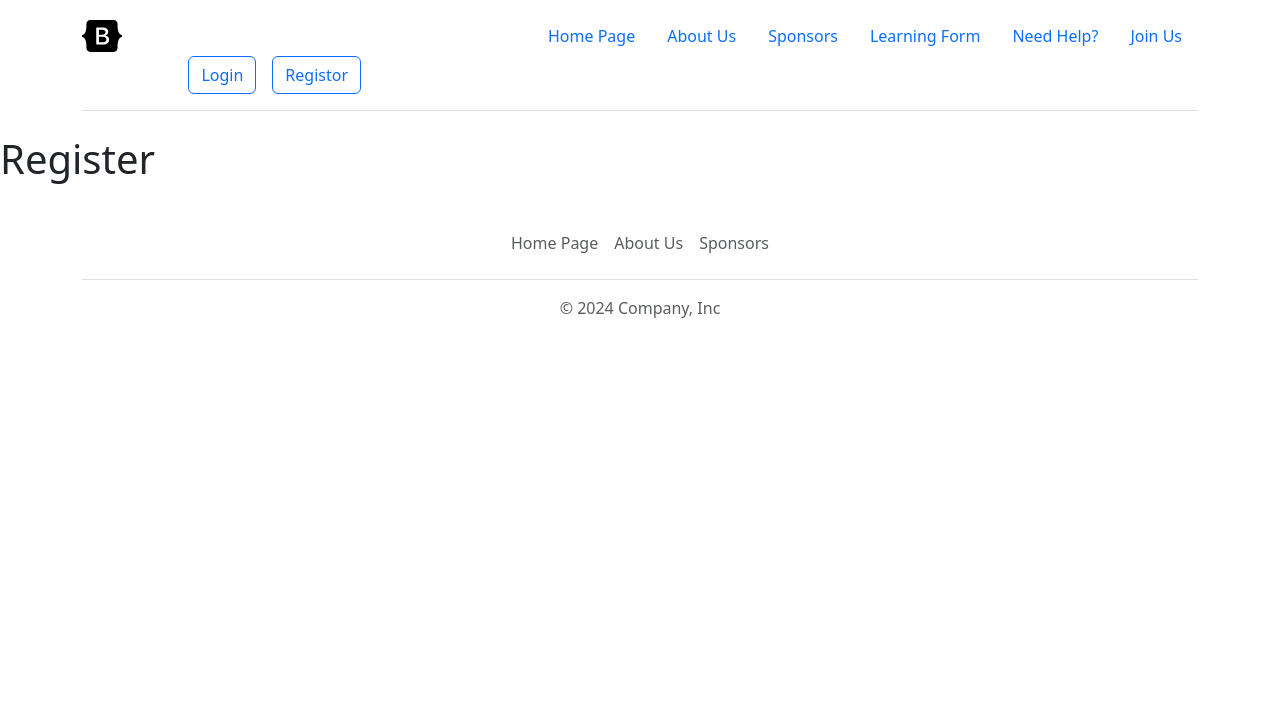
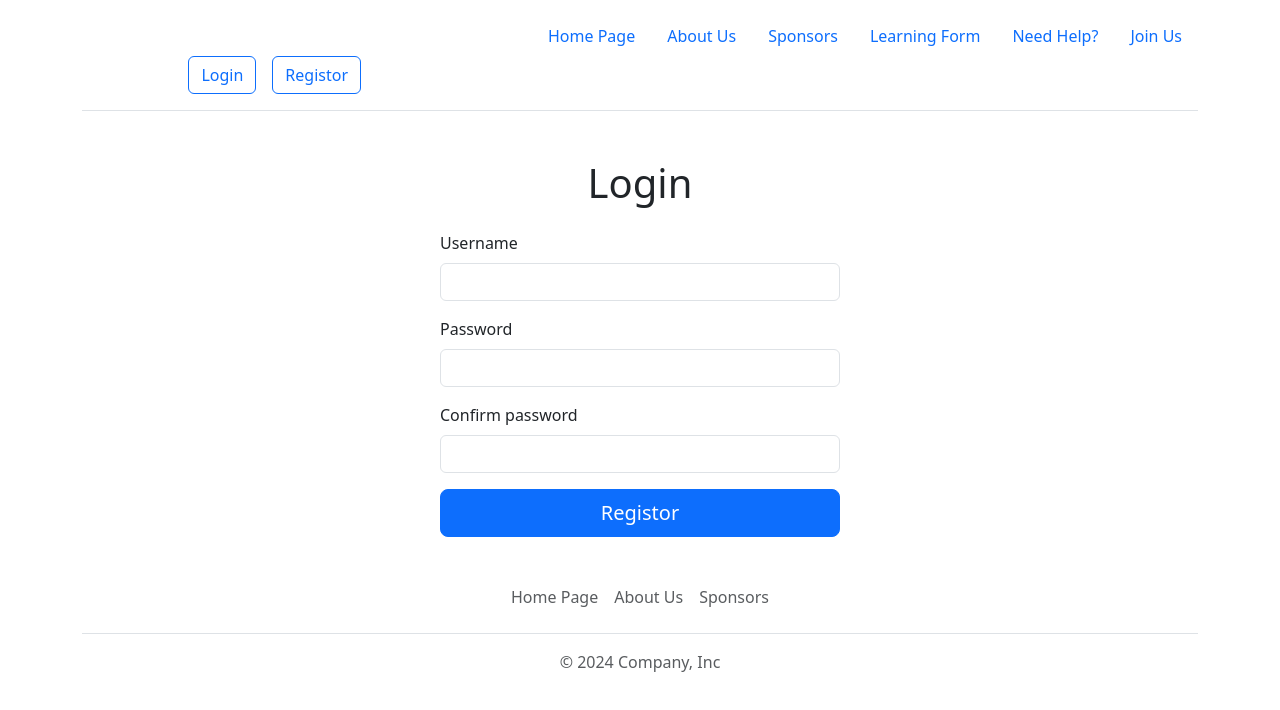
Before and after one commit to dong749/FIT5032_Ass_Xuong-Ren_33614482, a Vue app: page /authentication/registor in a window 1280 px wide. Shown: the top 710 px of the page. Built offline with nearby package versions, Linux system fonts and the light colour scheme.

Commit message:
Demo of login and sign up page

```diff
--- a/src/components/NavBar.vue
+++ b/src/components/NavBar.vue
@@ -1,16 +1,6 @@
+<!-- https://getbootstrap.com/docs/5.0/examples/headers/# -->
 <template>
   <div class="container">
-    <svg xmlns="http://www.w3.org/2000/svg" style="display: none">
-      <symbol id="bootstrap" viewBox="0 0 118 94">
-        <title>Bootstrap</title>
-        <path
-          fill-rule="evenodd"
-          clip-rule="evenodd"
-          d="M24.509 0c-6.733 0-11.715 5.893-11.492 12.284.214 6.14-.064 14.092-2.066 20.577C8.943 39.365 5.547 43.485 0 44.014v5.972c5.547.529 8.943 4.649 10.951 11.153 2.002 6.485 2.28 14.437 2.066 20.577C12.794 88.106 17.776 94 24.51 94H93.5c6.733 0 11.714-5.893 11.491-12.284-.214-6.14.064-14.092 2.066-20.577 2.009-6.504 5.396-10.624 10.943-11.153v-5.972c-5.547-.529-8.934-4.649-10.943-11.153-2.002-6.484-2.28-14.437-2.066-20.577C105.214 5.894 100.233 0 93.5 0H24.508zM80 57.863C80 66.663 73.436 72 62.543 72H44a2 2 0 01-2-2V24a2 2 0 012-2h18.437c9.083 0 15.044 4.92 15.044 12.474 0 5.302-4.01 10.049-9.119 10.88v.277C75.317 46.394 80 51.21 80 57.863zM60.521 28.34H49.948v14.934h8.905c6.884 0 10.68-2.772 10.68-7.727 0-4.643-3.264-7.207-9.012-7.207zM49.948 49.2v16.458H60.91c7.167 0 10.964-2.876 10.964-8.281 0-5.406-3.903-8.178-11.425-8.178H49.948z"
-        ></path>
-      </symbol>
-    </svg>
-
     <header
       class="d-flex flex-wrap align-items-center justify-content-center justify-content-md-between py-3 mb-4 border-bottom"
     >
--- a/src/components/WebFooter.vue
+++ b/src/components/WebFooter.vue
@@ -1,3 +1,4 @@
+<!-- https://getbootstrap.com/docs/5.3/examples/footers/# -->
 <template>
   <div class="container">
     <footer class="py-3 my-4">
--- a/src/components/authentication/LoginView.vue
+++ b/src/components/authentication/LoginView.vue
@@ -1,5 +1,28 @@
 <template>
-  <h1>Login Page</h1>
+  <div class="container mt-5 d-flex flex-column justify-content-center align-items-center">
+    <h1 class="text-center mb-4">Login</h1>
+    <form class="w-100" style="max-width: 400px">
+      <div class="mb-3">
+        <label class="form-label">Username</label>
+        <input type="text" class="form-control" />
+      </div>
+      <div class="mb-3">
+        <label class="form-label">Password</label>
+        <input type="password" class="form-control" />
+      </div>
+      <button type="submit" class="btn btn-primary w-100">Login</button>
+    </form>
+    <br />
+    <div>
+      <p class="mb-3 text-center">
+        Do not have a account? Click
+        <router-link class="nav-link d-inline text-primary" to="/authentication/registor"
+          >here</router-link
+        >
+        to sign up
+      </p>
+    </div>
+  </div>
 </template>
 
 <script setup></script>
--- a/src/components/authentication/RegisterView.vue
+++ b/src/components/authentication/RegisterView.vue
@@ -1,5 +1,25 @@
 <template>
-  <h1>Register</h1>
+  <div class="container mt-5 d-flex flex-column justify-content-center align-items-center">
+    <h1 class="text-center mb-4">Login</h1>
+    <form class="w-100" style="max-width: 400px">
+      <div class="mb-3">
+        <label class="form-label">Username</label>
+        <input type="text" class="form-control" />
+      </div>
+      <div class="mb-3">
+        <label class="form-label">Password</label>
+        <input type="password" class="form-control" />
+      </div>
+      <div class="mb-3">
+        <label class="form-label">Confirm password</label>
+        <input type="password" class="form-control" />
+      </div>
+      <!-- <button type="submit" class="btn btn-primary w-100">Registor</button> -->
+      <router-link class="btn btn-lg btn-primary w-100" to="/authentication/login"
+        >Registor</router-link
+      >
+    </form>
+  </div>
 </template>
 
 <script setup></script>
```
